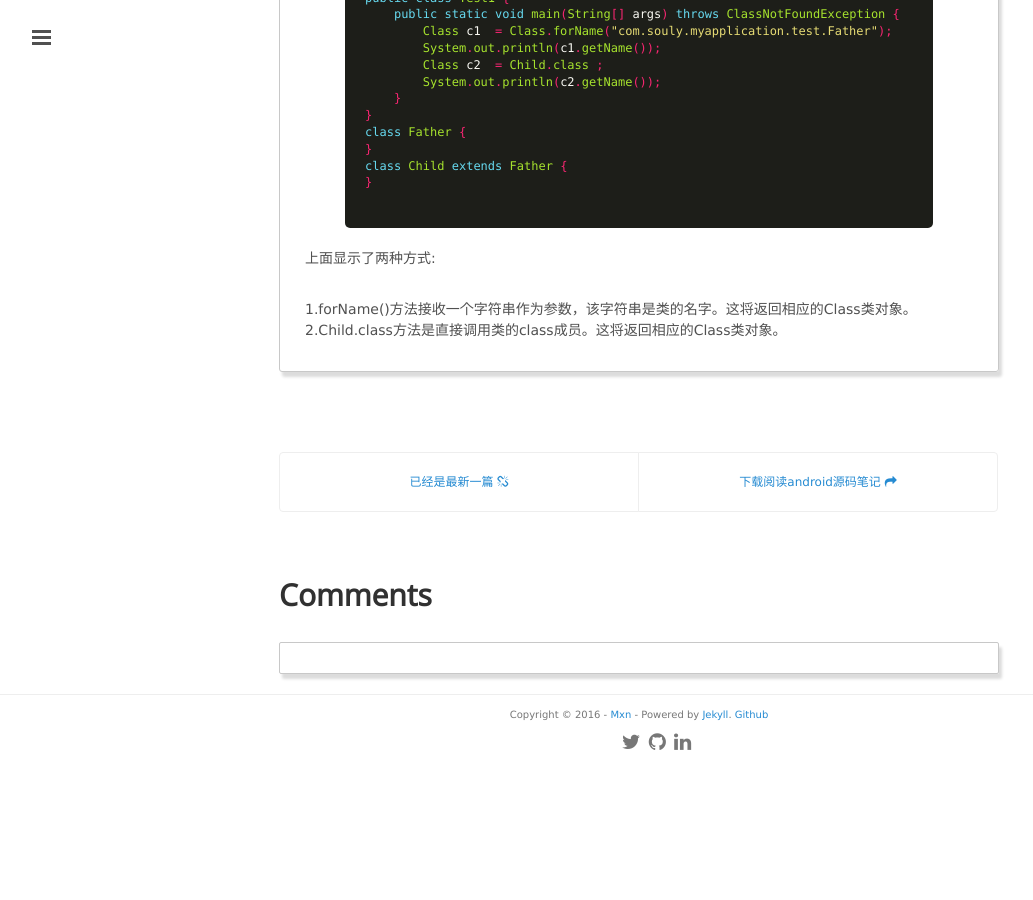
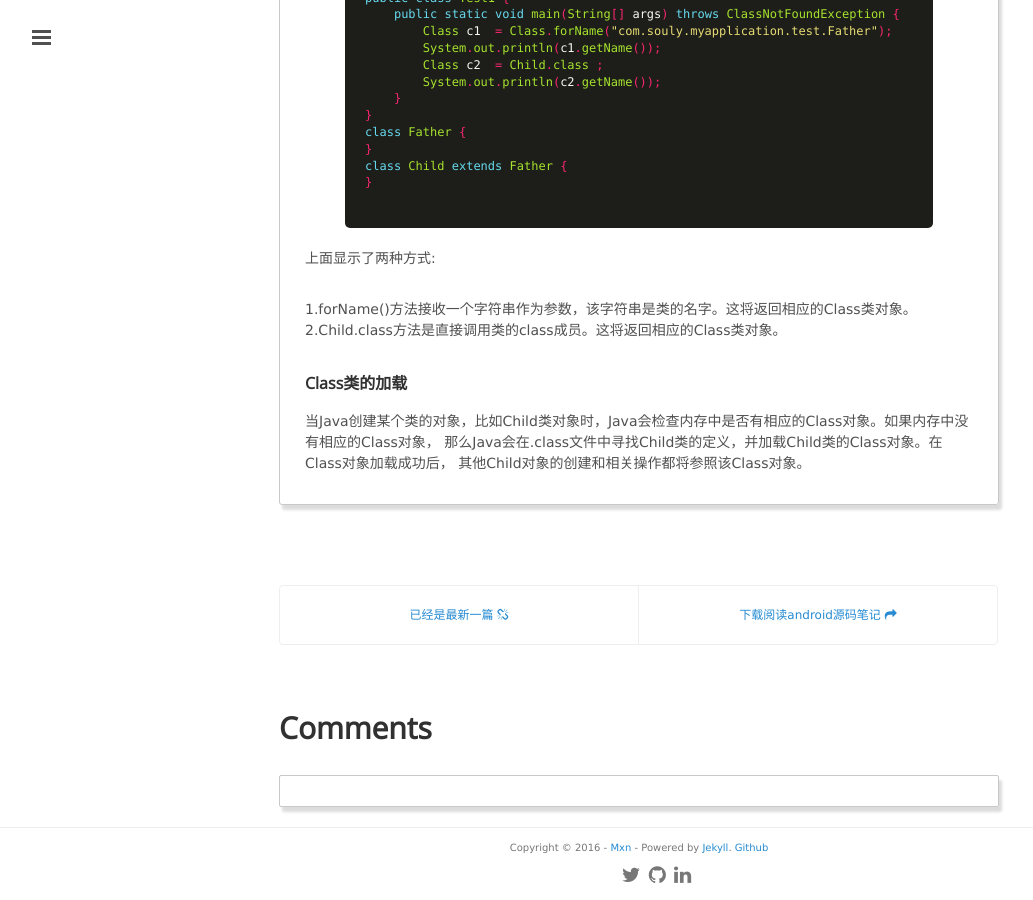
Before and after one commit to mxn21/mxn21.github.io, a Jekyll site: the page built from _posts/2016-4-23-java类型信息RTTI.md, in a window 1280 px wide and 900 px high, scrolled down 1114 px. Shown: the whole window, without its empty margins (1-1034 px from the left). Built offline with Jekyll 4.4.1, drawn with Linux system fonts in a browser that asks for light colours; comment, search, counter and statistics services are not loaded; before the commit the page ends 1881 px from its top, so only the background shows below that.

Commit message:
23432432

```diff
--- a/_posts/2016-4-23-java类型信息RTTI.md
+++ b/_posts/2016-4-23-java类型信息RTTI.md
@@ -61,3 +61,9 @@
 
 1.forName()方法接收一个字符串作为参数，该字符串是类的名字。这将返回相应的Class类对象。
 2.Child.class方法是直接调用类的class成员。这将返回相应的Class类对象。
+
+### Class类的加载
+
+当Java创建某个类的对象，比如Child类对象时，Java会检查内存中是否有相应的Class对象。如果内存中没有相应的Class对象，
+那么Java会在.class文件中寻找Child类的定义，并加载Child类的Class对象。在Class对象加载成功后，
+其他Child对象的创建和相关操作都将参照该Class对象。
```
